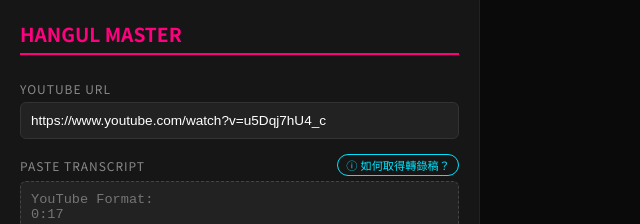
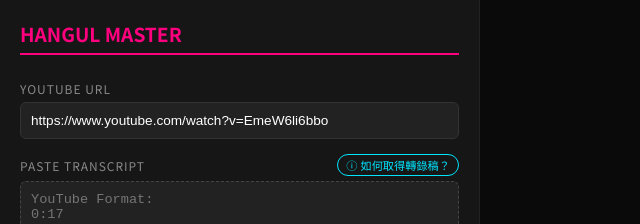
Before and after one commit to kuoyichun/LearnToSingKpop, a plain HTML site: page index.html in a window 1280 px wide. Shown: the top 224 px of the page, 0-640 px from the left. Drawn offline with Linux system fonts and the light colour scheme.

Commit message:
Update YouTube URL in input field

```diff
--- a/index.html
+++ b/index.html
@@ -119,7 +119,7 @@
         <h1>HANGUL MASTER</h1>
         <div class="input-group">
             <label>YouTube URL</label>
-            <input type="text" id="yt-url" placeholder="Paste URL..." value="https://www.youtube.com/watch?v=u5Dqj7hU4_c">
+            <input type="text" id="yt-url" placeholder="Paste URL..." value="https://www.youtube.com/watch?v=EmeW6li6bbo">
         </div>
         <div class="input-group">
             <div class="label-row">
```
